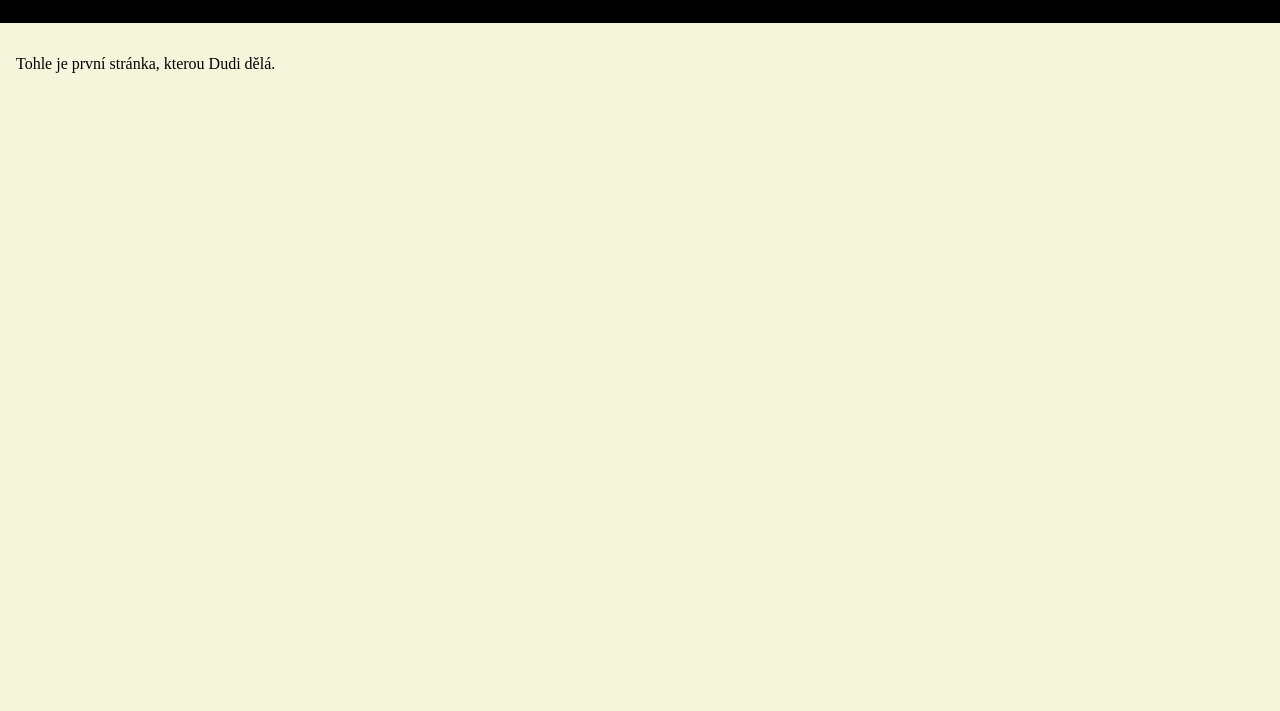
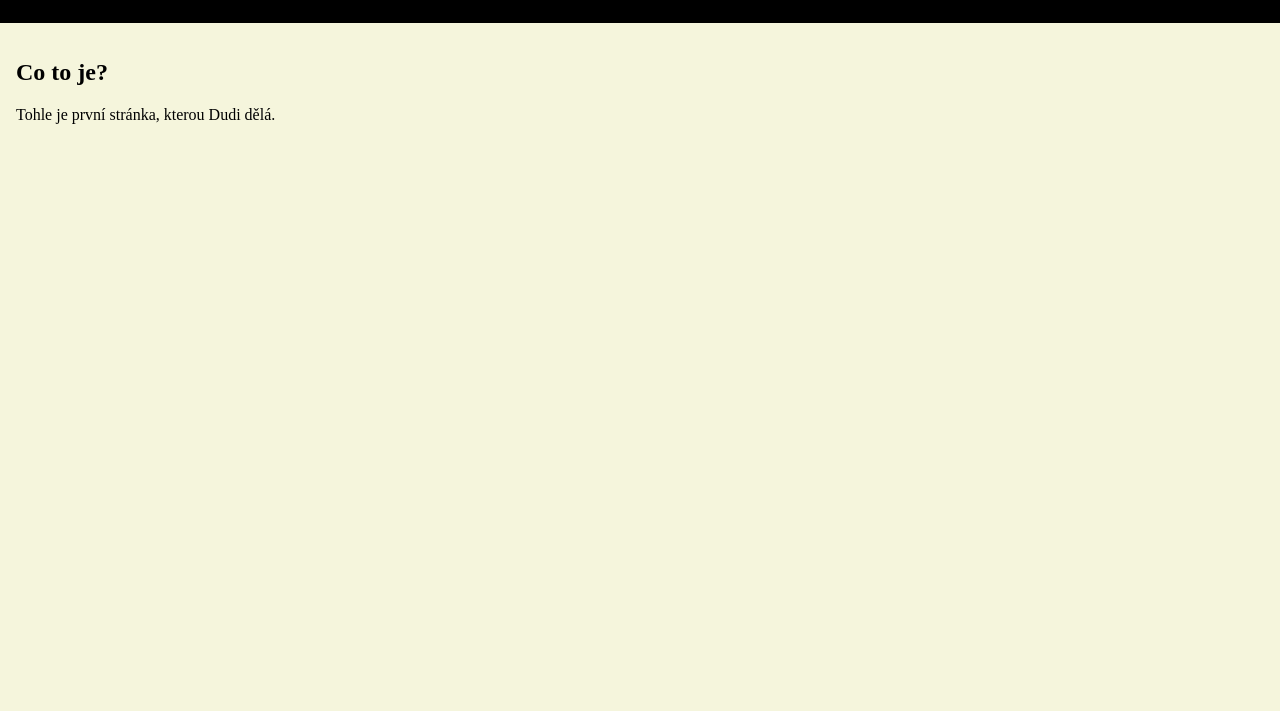
Before and after one commit to luzadudi/prvni-stranka, a plain HTML site: page index.html in a window 1280 px wide. Shown: the part 89-800 px from the top of the page. Drawn offline with Linux system fonts and the light colour scheme.

Commit message:
Pridan podnadpis

```diff
--- a/index.html
+++ b/index.html
@@ -20,6 +20,7 @@
             <h1>První pokus</h1>
         </header>
         <main>
+            <h2>Co to je?</h2>
             <p>Tohle je první stránka, kterou Dudi dělá.</p>
         </main>
     </body>
```
